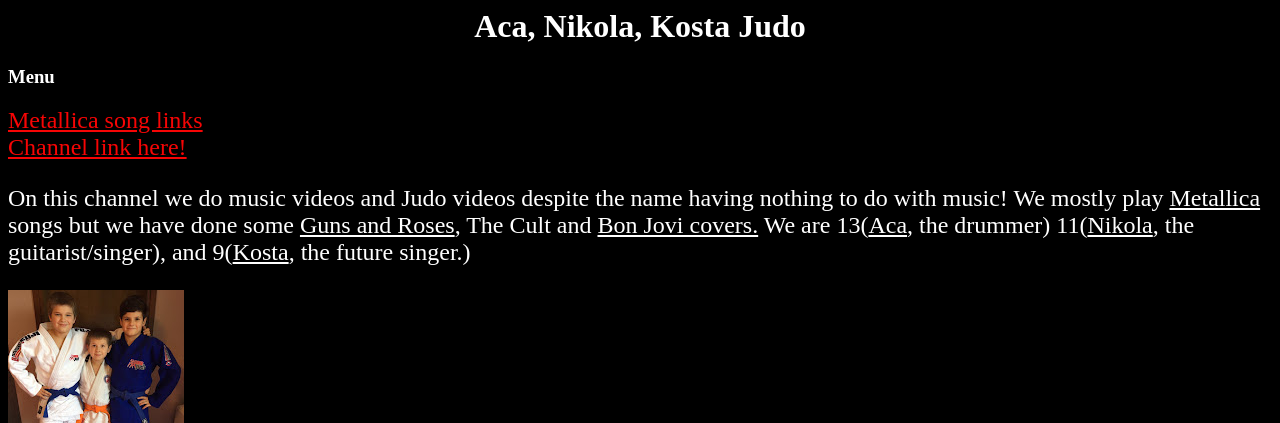
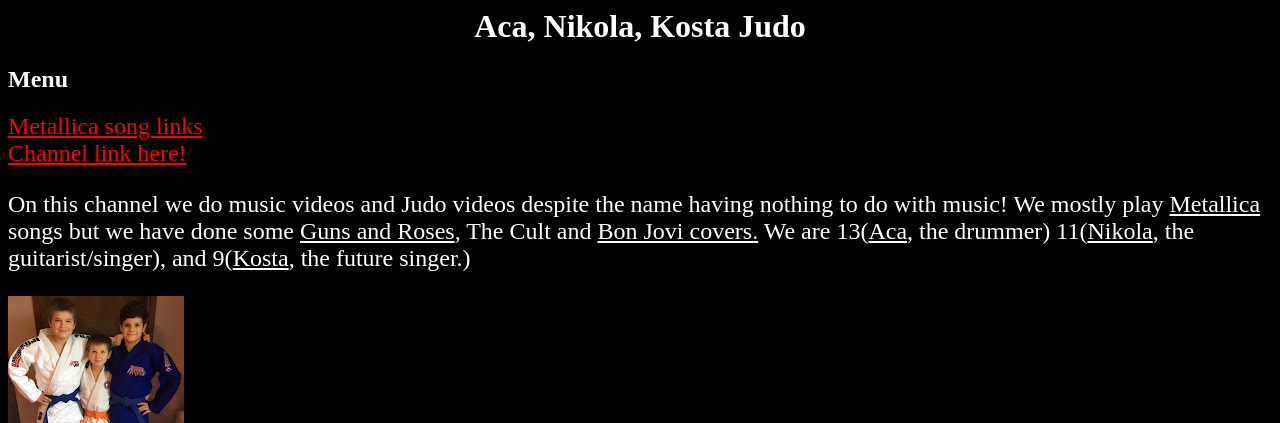
Before and after one commit to Wizard316Rasid/firstProject, a plain HTML site: page index.html in a window 1280 px wide. Shown: the top 423 px of the page. Drawn offline with Linux system fonts and the light colour scheme.

Commit message:
Changed menu heading from h3 to h2

```diff
--- a/index.html
+++ b/index.html
@@ -8,7 +8,7 @@
 
 <h1 class="Everything">Aca, Nikola, Kosta Judo</h1>
 <nav>
-<h3 class="Everything">Menu</h3>
+<h2 class="Everything">Menu</h2>
 <span style="font-size:1.5rem"><a href="#Metallica song cover links">Metallica song links</a></span>
 </nav class="Everything" calss=Everything>
 <span style="font-size:1.5rem"><a href="https://www.youtube.com/channel/UCMV28B2PZbMsepN-n_vhFiA/videos">Channel link here!</a>
```
